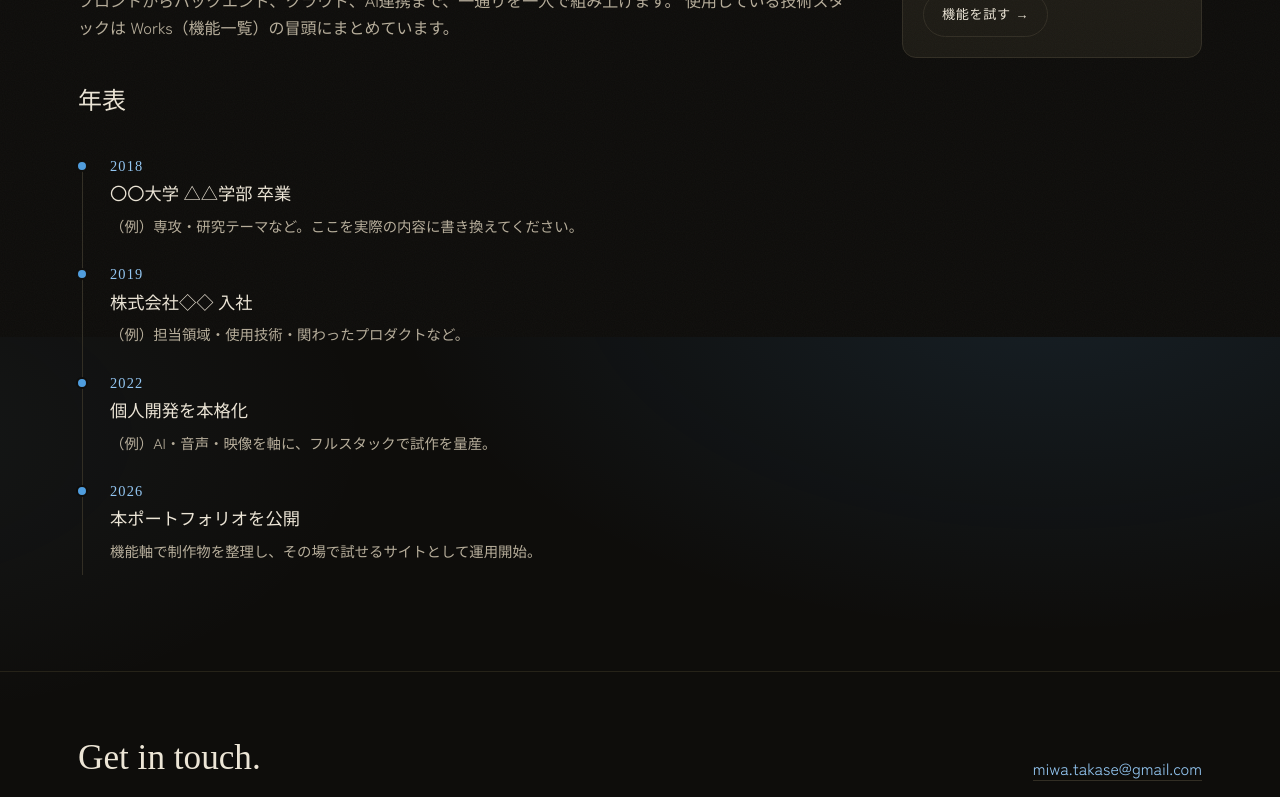
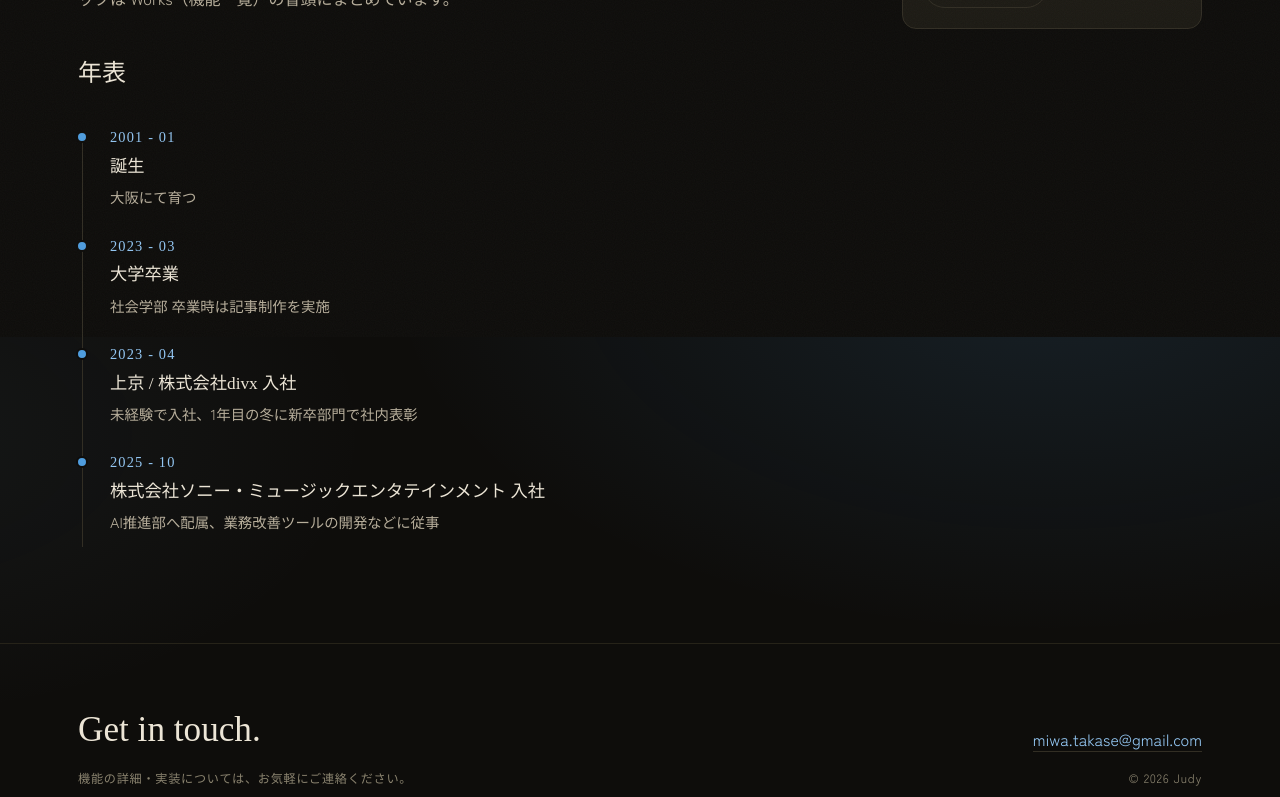
Before and after one commit to miwa-takase/portfolio, a React (Vite) app: page /about in a window 1280 px wide. Shown: the part 463-1260 px from the top of the page. Built offline with nearby package versions, Linux system fonts and the light colour scheme; no server answers; a web font is replaced by a local one.

Commit message:
content(about): 本文・年表テキストを編集
Co-Authored-By: Claude Opus 4.8 <noreply@anthropic.com>

```diff
--- a/src/data/timeline.ts
+++ b/src/data/timeline.ts
@@ -1,8 +1,4 @@
 // 年表プロフィール（About ページ）
-// ▼ これは「記入例」です。実際の経歴に書き換えてください。
-//   - year は文字列（"2024" / "2024.04" / "2024–現在" など自由）
-//   - detail は省略可
-//   - 上から時系列で並びます（新しい順にしたい場合は並べ替え）
 export type TimelineEntry = {
   year: string;
   title: string;
@@ -11,24 +7,23 @@ export type TimelineEntry = {
 
 export const TIMELINE: TimelineEntry[] = [
   {
-    year: "2018",
-    title: "〇〇大学 △△学部 卒業",
-    detail:
-      "（例）専攻・研究テーマなど。ここを実際の内容に書き換えてください。",
+    year: "2001 - 01",
+    title: "誕生",
+    detail: "大阪にて育つ",
   },
   {
-    year: "2019",
-    title: "株式会社◇◇ 入社",
-    detail: "（例）担当領域・使用技術・関わったプロダクトなど。",
+    year: "2023 - 03",
+    title: "大学卒業",
+    detail: "社会学部 卒業時は記事制作を実施",
   },
   {
-    year: "2022",
-    title: "個人開発を本格化",
-    detail: "（例）AI・音声・映像を軸に、フルスタックで試作を量産。",
+    year: "2023 - 04",
+    title: "上京 / 株式会社divx 入社",
+    detail: "未経験で入社、1年目の冬に新卒部門で社内表彰",
   },
   {
-    year: "2026",
-    title: "本ポートフォリオを公開",
-    detail: "機能軸で制作物を整理し、その場で試せるサイトとして運用開始。",
+    year: "2025 - 10",
+    title: "株式会社ソニー・ミュージックエンタテインメント 入社",
+    detail: "AI推進部へ配属、業務改善ツールの開発などに従事",
   },
 ];
--- a/src/pages/About.tsx
+++ b/src/pages/About.tsx
@@ -23,7 +23,7 @@ export default function About() {
         <h1 className="mt-2.5 font-serif text-[clamp(2.2rem,6vw,3.6rem)] font-medium leading-[1.1]">
           {OWNER.name}
         </h1>
-        <p className="mt-4 max-w-[60ch] text-[1.05rem] text-paper-dim">
+        <p className="mt-4 max-w-[80ch] text-[1.05rem] text-paper-dim">
           {OWNER.role}
         </p>
       </header>
```
